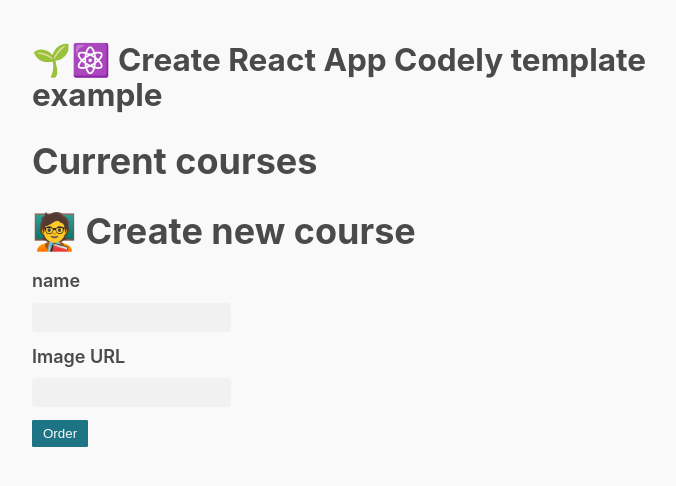
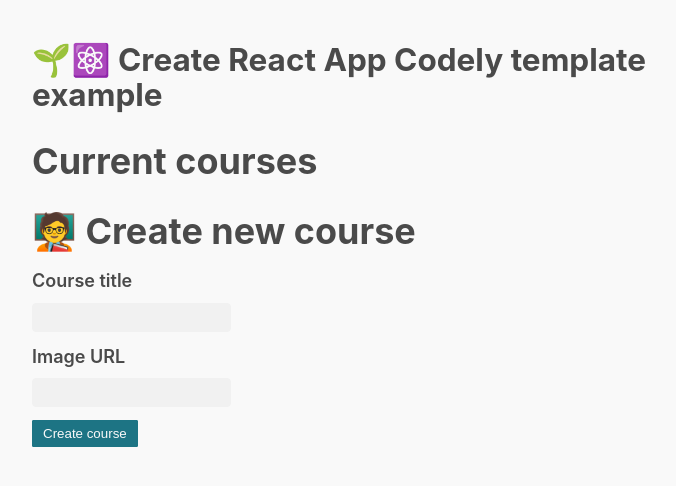
Before and after one commit to CodelyTV/frontend-hexagonal_architecture-example, a React (Create React App) app in the folder object-oriented/: page / in a window 1280 px wide. Shown: the top 486 px of the page, without its empty margins (266-942 px from the left). Built offline with nearby package versions, Linux system fonts and the light colour scheme.

Commit message:
feat: rename course name to title

```diff
--- a/object-oriented/src/modules/courses/application/create/CourseCreator.ts
+++ b/object-oriented/src/modules/courses/application/create/CourseCreator.ts
@@ -4,8 +4,8 @@
 export class CourseCreator {
 	constructor(private readonly repository: CourseRepository) {}
 
-	create(id: string, name: string, imageUrl: string): void {
-		const course = Course.create({ id, name, imageUrl });
+	create(id: string, title: string, imageUrl: string): void {
+		const course = Course.create({ id, title, imageUrl });
 
 		this.repository.save(course);
 	}
--- a/object-oriented/src/modules/courses/domain/Course.ts
+++ b/object-oriented/src/modules/courses/domain/Course.ts
@@ -2,25 +2,25 @@
 
 import { ImageUrl } from "../../shared/domain/ImageUrl";
 import { CourseId } from "./CourseId";
-import { CourseName } from "./CourseName";
+import { CourseTitle } from "./CourseTitle";
 
 export class Course {
 	private constructor(
 		readonly id: CourseId,
-		readonly name: CourseName,
+		readonly title: CourseTitle,
 		readonly imageUrl: ImageUrl
 	) {}
 
-	public static create({ id, name, imageUrl }: Primitives<Course>): Course {
-		return new Course(new CourseId(id), new CourseName(name), new ImageUrl(imageUrl));
+	public static create({ id, title, imageUrl }: Primitives<Course>): Course {
+		return new Course(new CourseId(id), new CourseTitle(title), new ImageUrl(imageUrl));
 	}
 
 	idValue(): string {
 		return this.id.value;
 	}
 
-	nameValue(): string {
-		return this.name.value;
+	titleValue(): string {
+		return this.title.value;
 	}
 
 	imageUrlValue(): string {
@@ -30,7 +30,7 @@
 	toPrimitives(): Primitives<Course> {
 		return {
 			id: this.id.value,
-			name: this.name.value,
+			title: this.title.value,
 			imageUrl: this.imageUrl.value,
 		};
 	}
--- a/object-oriented/src/modules/courses/domain/CourseName.ts
+++ b/object-oriented/src/modules/courses/domain/CourseTitle.ts
@@ -1,4 +1,4 @@
-export class CourseName {
+export class CourseTitle {
 	readonly MAX_COURSE_LENGTH = 40;
 
 	constructor(readonly value: string) {
--- a/object-oriented/src/sections/courses/CourseCard.tsx
+++ b/object-oriented/src/sections/courses/CourseCard.tsx
@@ -2,5 +2,5 @@
 import styles from "./CourseCard.module.scss";
 
 export function CourseCard({ course }: { course: Course }) {
-	return <div className={styles.courseCard}>{course.nameValue()}</div>;
+	return <div className={styles.courseCard}>{course.titleValue()}</div>;
 }
--- a/object-oriented/src/sections/courses/CreateCourseForm.tsx
+++ b/object-oriented/src/sections/courses/CreateCourseForm.tsx
@@ -5,7 +5,7 @@
 import { useCourseFormData } from "./useCourseFormData";
 
 const initialState = {
-	name: "",
+	title: "",
 	imageUrl: "",
 };
 
@@ -45,14 +45,14 @@
 						}}
 					>
 						<div>
-							<label htmlFor="name">name</label>
+							<label htmlFor="title">Course title</label>
 							<input
-								id="name"
-								name="name"
+								id="title"
+								name="title"
 								type="text"
-								value={formData.name}
+								value={formData.title}
 								onChange={(ev) => {
-									updateForm({ name: ev.target.value });
+									updateForm({ title: ev.target.value });
 								}}
 							/>
 							{/* {formData.postcode && errors.postcode && (
@@ -60,7 +60,7 @@
 							)} */}
 						</div>
 						<div>
-							<label htmlFor="name">Image URL</label>
+							<label htmlFor="imageUrl">Image URL</label>
 							<input
 								id="imageUrl"
 								name="imageUrl"
@@ -75,7 +75,7 @@
 							)} */}
 						</div>
 
-						<button type="submit">Order</button>
+						<button type="submit">Create course</button>
 					</form>
 				</section>
 			);
--- a/object-oriented/src/sections/courses/useCourseForm.ts
+++ b/object-oriented/src/sections/courses/useCourseForm.ts
@@ -13,12 +13,12 @@
 
 export function useCourseForm(): {
 	formStatus: FormStatus;
-	submitForm: (formData: { name: string; imageUrl: string }) => void;
+	submitForm: (formData: { title: string; imageUrl: string }) => void;
 	resetFormStatus: () => void;
 } {
 	const [formStatus, setFormStatus] = useState(FormStatus.Initial);
 
-	function submitForm(formData: { name: string; imageUrl: string }) {
+	function submitForm(formData: { title: string; imageUrl: string }) {
 		setFormStatus(FormStatus.Loading);
 
 		// submit form
@@ -27,7 +27,7 @@
 
 		try {
 			const uuid = (uuidv4 as () => string)(); // TODO: check uuid types
-			courseCreator.create(uuid, formData.name, formData.imageUrl);
+			courseCreator.create(uuid, formData.title, formData.imageUrl);
 			setFormStatus(FormStatus.Success);
 		} catch (e) {
 			setFormStatus(FormStatus.Error);
```
Also changed, not shown: 1 other file (tests, documents, lock files or other folders).
